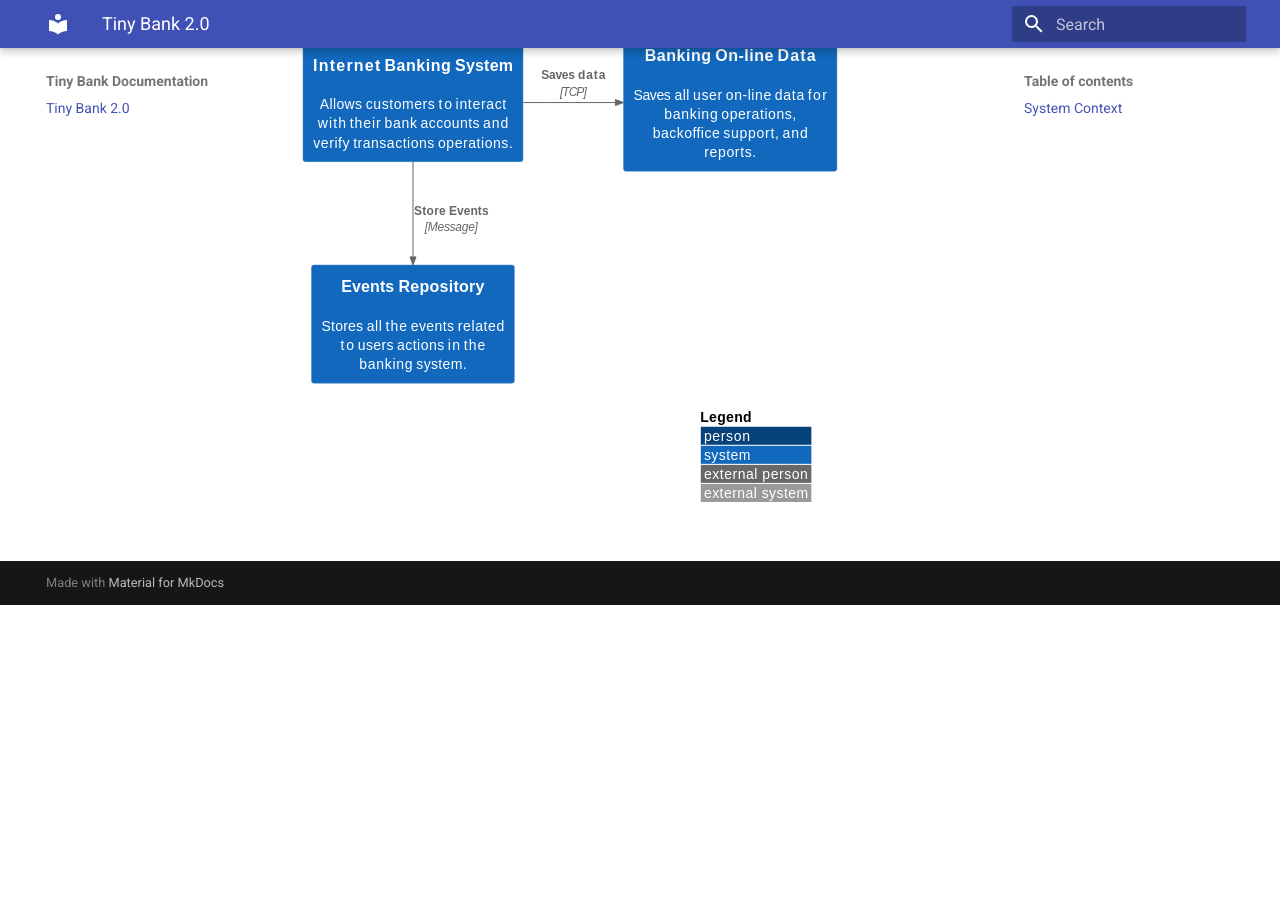
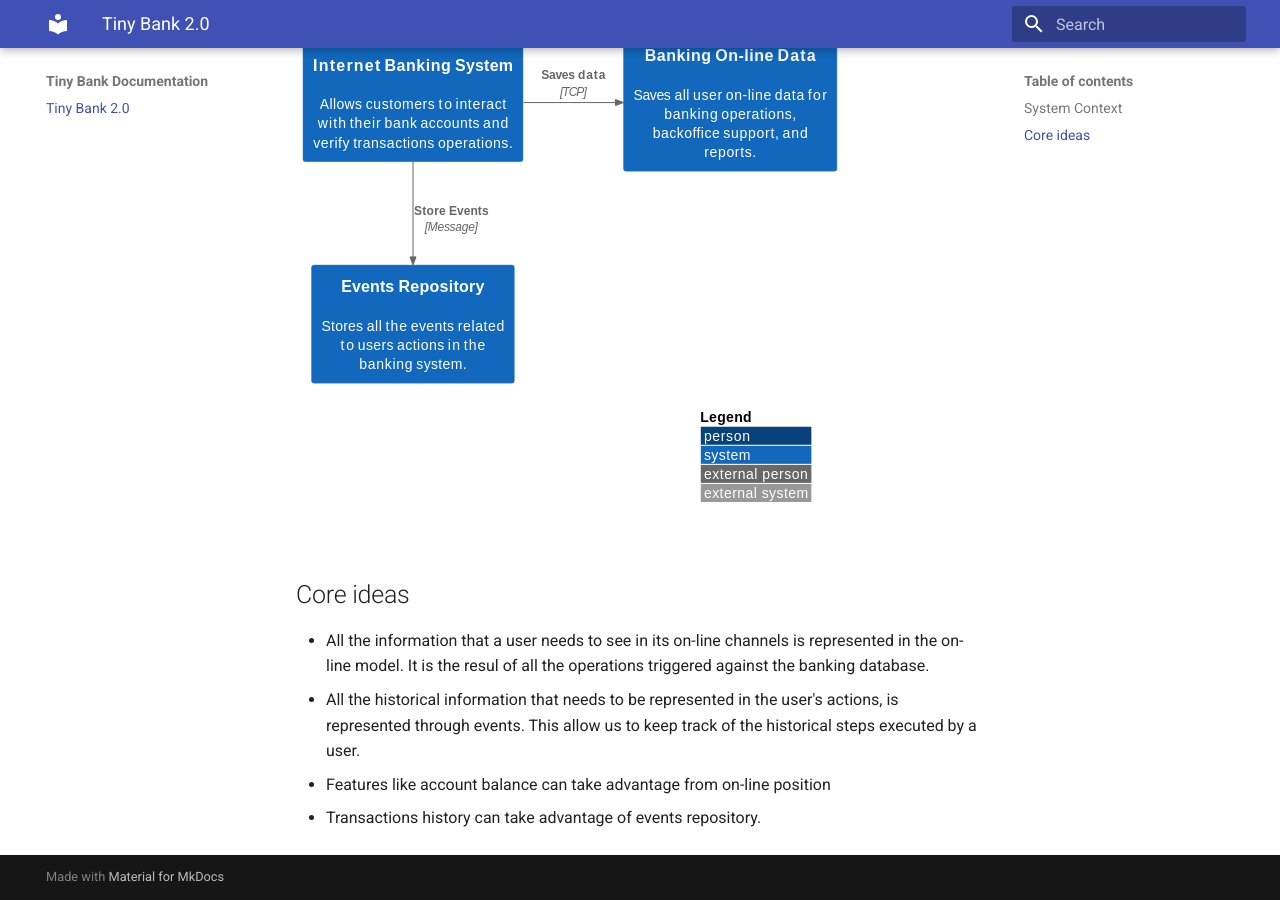
Before and after one commit to tnfigueiredo/-tiny-bank, an MkDocs documentation site: the page built from docs/index.md, in a window 1280 px wide and 900 px high, scrolled down 1017 px. Built offline with MkDocs 1.6.1 and Material for MkDocs 9.7.7, drawn with Linux system fonts in a browser that asks for light colours; before the commit the page ends 1622 px from its top, so only the background shows below that.

```diff
--- a/docs/index.md
+++ b/docs/index.md
@@ -21,3 +21,12 @@
 This context represents the idea of the application as a whole.
 
 ![System Context](./assets/system-context.svg)
+
+## Core ideas
+
+ * All the information that a user needs to see in its on-line channels is represented in the on-line model. It is the resul of all the
+    operations triggered against the banking database.
+ * All the historical information that needs to be represented in the user's actions, is represented through events. This allow
+   us to keep track of the historical steps executed by a user.
+   * Features like account balance can take advantage from on-line position
+   * Transactions history can take advantage of events repository.
```
